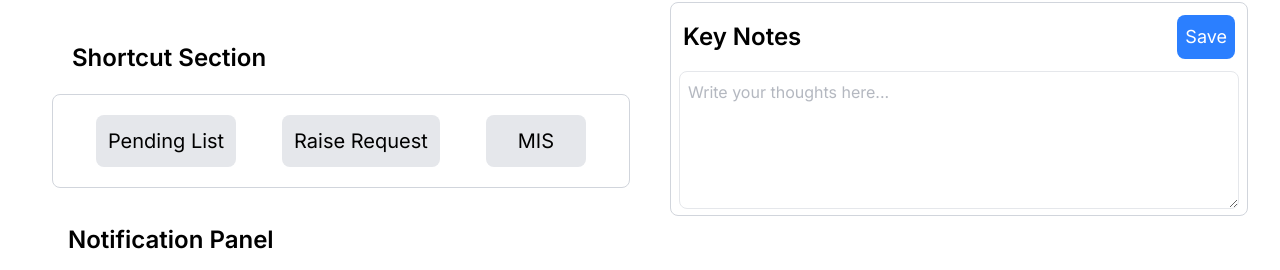
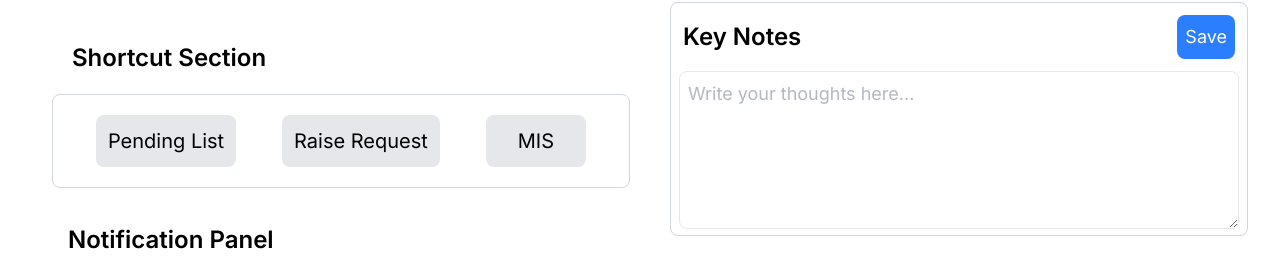
Before and after one commit to arya23923/procurement-tracker-system, a React (Vite) app: page / in a window 1280 px wide. Shown: the part 130-400 px from the top of the page. Built offline with nearby package versions, Linux system fonts and the light colour scheme.

Commit message:
changed font for key notes across multiple devices

```diff
--- a/src/components/Key.tsx
+++ b/src/components/Key.tsx
@@ -3,7 +3,6 @@ import { FC, useState, useEffect } from "react";
 const Key: FC = () => {
     const [notes, setNotes] = useState("");
 
-    // Load notes from localStorage when the component mounts
     useEffect(() => {
         const savedNotes = localStorage.getItem("userNotes");
         if (savedNotes) {
@@ -33,7 +32,7 @@ const Key: FC = () => {
                 name="postContent"
                 placeholder="Write your thoughts here..."
                 rows={5}
-                className="rounded-lg border border-gray-200 w-100 text-gray-500 p-2 md:w-140 focus:text-gray-800 focus:border-gray-500"
+                className="rounded-lg border border-gray-200 w-100 text-gray-500 text-sm p-2 md:text-lg md:w-140 focus:text-gray-800 focus:border-gray-500"
             />
         </div>
     );
```
